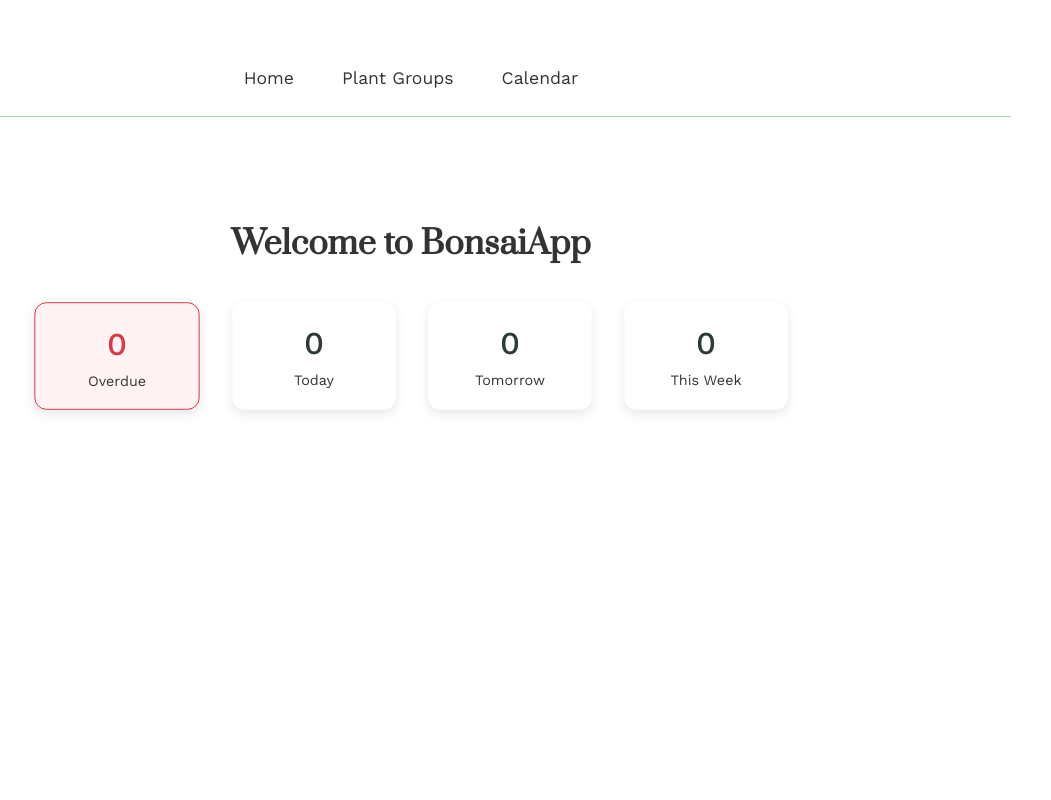
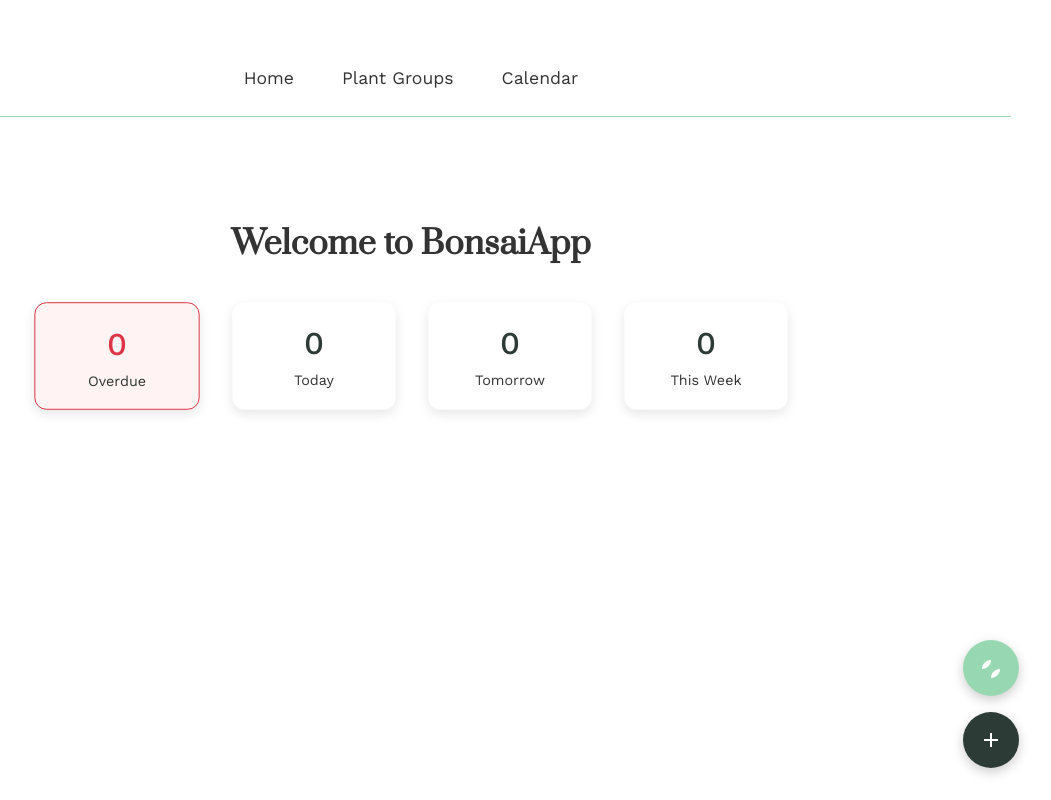
Before and after one commit to IronDingo/AmunBonsai-app, a React (Create React App) app: page / in a window 1280 px wide. Shown: the whole page, without its empty margins (229-1280 px from the left). Built offline with nearby package versions, Linux system fonts and the light colour scheme.

Commit message:
front page done

```diff
--- a/src/pages/Home.tsx
+++ b/src/pages/Home.tsx
@@ -2,6 +2,7 @@
 import { Task, PlantGroup, TaskType } from '../types/models';
 import { format, isToday, isTomorrow, isThisWeek, isPast, isFuture } from 'date-fns';
 import { TaskColors } from '../constants/taskColors';
+import { useNavigate } from 'react-router-dom';
 
 interface HomePageProps {
   tasks: Task[];
@@ -12,6 +13,7 @@
 
 const HomePage: React.FC<HomePageProps> = ({ tasks, groups, onTaskComplete, onTaskDelete }) => {
   const [focusedGroup, setFocusedGroup] = useState<string | null>(null);
+  const navigate = useNavigate();
 
   const getPlantName = (plantId: string) => {
     for (const group of groups) {
@@ -157,6 +159,27 @@
           )
         ))}
       </div>
+
+      <div className="floating-actions">
+        <button
+          className="floating-button secondary"
+          data-tooltip="Add New Plant"
+          onClick={() => navigate('/plants')}
+        >
+          <svg viewBox="0 0 24 24">
+            <path d="M12 22c4.97 0 9-4.03 9-9-4.97 0-9 4.03-9 9zm0-18c-4.97 0-9 4.03-9 9 4.97 0 9-4.03 9-9zm0 0c0 4.97 4.03 9 9 9-4.97 0-9-4.03-9-9z"/>
+          </svg>
+        </button>
+        <button
+          className="floating-button primary"
+          data-tooltip="Create New Task"
+          onClick={() => navigate('/calendar')}
+        >
+          <svg viewBox="0 0 24 24">
+            <path d="M19 13h-6v6h-2v-6H5v-2h6V5h2v6h6v2z"/>
+          </svg>
+        </button>
+      </div>
     </div>
   );
 };
--- a/src/styles/app.css
+++ b/src/styles/app.css
@@ -7,6 +7,12 @@
   --text: #333333;
   --background: #FFFFFF;
   --accent: #E6B17E;
+  --transition-fast: 0.2s cubic-bezier(0.4, 0, 0.2, 1);
+  --transition-medium: 0.3s cubic-bezier(0.4, 0, 0.2, 1);
+  --transition-slow: 0.5s cubic-bezier(0.4, 0, 0.2, 1);
+  --transition-all: all var(--transition-fast);
+  --transition-transform: transform var(--transition-fast);
+  --transition-opacity: opacity var(--transition-fast);
 }
 
 body {
@@ -57,7 +63,6 @@
   display: flex;
   flex-direction: column;
   background: white;
-  transition: all 0.2s ease;
 }
 
 .calendar-day:hover {
@@ -140,7 +145,6 @@
   align-items: center;
   color: white;
   cursor: pointer;
-  transition: transform 0.2s ease;
   white-space: nowrap;
   overflow: hidden;
   text-overflow: ellipsis;
@@ -217,7 +221,6 @@
   flex-wrap: wrap;
   gap: 2rem;
   padding: 2rem 0;
-  transition: all 0.3s ease-in-out;
 }
 
 .group-card {
@@ -227,7 +230,6 @@
   overflow: hidden;
   background: white;
   box-shadow: 0 8px 24px rgba(0,0,0,0.12);
-  transition: all 0.3s ease-in-out, flex-basis 0.5s ease-in-out;
   will-change: flex-basis;
   /* Add aspect ratio to force square */
   aspect-ratio: 1;
@@ -244,7 +246,6 @@
   aspect-ratio: auto;
   max-height: 600px;
   margin-bottom: 2rem;
-  transition: all 0.3s ease-in-out, flex-basis 0.5s ease-in-out;
 }
 
 .group-card.expanded .group-header {
@@ -302,7 +303,6 @@
   display: flex;
   gap: 0.5rem;
   opacity: 0;
-  transition: opacity 0.2s ease;
 }
 
 .group-card:hover .group-actions {
@@ -319,7 +319,6 @@
   display: flex;
   align-items: center;
   justify-content: center;
-  transition: all 0.2s ease;
 }
 
 .action-button:hover {
@@ -336,8 +335,6 @@
 .plant-list {
   max-height: 0;
   overflow: hidden;
-  transition: all 0.5s ease-in-out;
-  background: var(--background);
 }
 
 .group-card.expanded .plant-list {
@@ -358,7 +355,6 @@
   padding: 10px;
   margin: 10px 0;
   overflow: hidden;
-  transition: all 0.2s ease;
 }
 
 .plant-card.expanded {
@@ -432,7 +428,6 @@
   font-weight: 500;
   min-width: 120px;
   cursor: pointer;
-  transition: all 0.2s ease;
   background: transparent;
   color: #dc3545;
   border: 1px solid #dc3545;
@@ -471,8 +466,6 @@
   background: transparent;
   color: var(--secondary);
   font-weight: 500;
-  cursor: pointer;
-  transition: all 0.2s ease;
 }
 
 .add-plant-button:hover {
@@ -496,7 +489,6 @@
   text-decoration: none;
   color: var(--text);
   position: relative;
-  transition: all 0.2s ease;
 }
 
 .main-nav a::after {
@@ -507,7 +499,6 @@
   width: 0;
   height: 2px;
   background-color: var(--accent);
-  transition: all 0.2s ease;
 }
 
 .main-nav a:hover::after {
@@ -585,7 +576,6 @@
   font-weight: 500;
   min-width: 120px;
   cursor: pointer;
-  transition: all 0.2s ease;
 }
 
 .button-primary {
@@ -681,8 +671,6 @@
   color: white;
   border: none;
   border-radius: 4px;
-  cursor: pointer;
-  transition: all 0.2s ease;
 }
 
 .select-image-button:hover {
@@ -740,7 +728,6 @@
   align-items: center;
   justify-content: center;
   z-index: 1000;
-  transition: all 0.3s ease;
   animation: fadeIn 0.3s ease;
 }
 
@@ -790,7 +777,6 @@
   align-items: center;
   min-width: 100px;
   cursor: pointer;
-  transition: all 0.3s ease;
 }
 
 .summary-card .count {
@@ -850,7 +836,6 @@
 .tasks-container.has-focus .task-group {
   opacity: 0.3;
   transform: scale(0.98);
-  transition: all 0.3s ease;
 }
 
 .tasks-container.has-focus .task-group:has(.home-task-card) {
@@ -864,7 +849,6 @@
   border-radius: 16px;
   padding: 1.5rem;
   box-shadow: 0 8px 24px rgba(0,0,0,0.08);
-  transition: all 0.3s cubic-bezier(0.4, 0, 0.2, 1);
   position: relative;
   overflow: hidden;
   max-height: 400px;
@@ -887,74 +871,47 @@
 .task-list {
   flex: 1;
   overflow-y: auto;
-  padding-right: 1rem;
-  margin-right: -1rem;
+  padding-right: 0.5rem;
+  margin-right: -0.5rem;
   padding-top: 0.5rem;
+  scroll-snap-type: y mandatory;
   scroll-behavior: smooth;
-  -webkit-overflow-scrolling: touch; /* Smooth scrolling on iOS */
+  -webkit-overflow-scrolling: touch;
 }
 
 .task-list::-webkit-scrollbar {
   width: 8px;
-  height: 8px;
-  background-color: transparent;
 }
 
 .task-list::-webkit-scrollbar-track {
-  background: transparent;
+  background: rgba(0,0,0,0.03);
   border-radius: 4px;
-  margin: 4px 0;
+  margin: 2px;
 }
 
 .task-list::-webkit-scrollbar-thumb {
   background: var(--secondary);
   border-radius: 4px;
   border: 2px solid transparent;
-  background-clip: content-box;
-  transition: all 0.2s ease;
+  background-clip: padding-box;
 }
 
 .task-list::-webkit-scrollbar-thumb:hover {
   background: var(--primary);
   border: 2px solid transparent;
-  background-clip: content-box;
+  background-clip: padding-box;
 }
 
 /* Add fade effect for scrollable content */
-.task-group::before,
 .task-group::after {
   content: '';
   position: absolute;
+  bottom: 0;
   left: 0;
   right: 0;
   height: 40px;
+  background: linear-gradient(transparent, white);
   pointer-events: none;
-  z-index: 1;
-  transition: opacity 0.2s ease;
-}
-
-.task-group::before {
-  top: 60px; /* Below the header */
-  background: linear-gradient(to bottom, white, transparent);
-  opacity: 0;
-}
-
-.task-group::after {
-  bottom: 0;
-  background: linear-gradient(to top, white, transparent);
-  opacity: 0;
-}
-
-.task-group:hover::before,
-.task-group:hover::after {
-  opacity: 1;
-}
-
-.task-group.scrolled-top::before {
-  opacity: 0;
-}
-
-.task-group.scrolled-bottom::after {
   opacity: 0;
 }
 
@@ -982,15 +939,18 @@
   border-radius: 8px;
   margin-bottom: 0.5rem;
   border-left: 4px solid;
-  transition: transform 0.2s ease;
-}
-
-.home-task-card:hover {
-  transform: translateX(4px);
+  height: 80px; /* Fixed height for consistent scrolling */
+  box-sizing: border-box;
+  scroll-snap-align: start;
+  scroll-snap-stop: always;
 }
 
 .task-main {
   flex: 1;
+  display: flex;
+  flex-direction: column;
+  justify-content: center;
+  min-width: 0; /* Allows text truncation to work */
 }
 
 .task-header {
@@ -1003,6 +963,10 @@
 .plant-name {
   font-weight: 500;
   color: var(--primary);
+  white-space: nowrap;
+  overflow: hidden;
+  text-overflow: ellipsis;
+  max-width: 200px;
 }
 
 .task-date {
@@ -1018,7 +982,9 @@
 .task-notes {
   font-size: 0.8rem;
   color: #666;
-  margin-top: 0.25rem;
+  white-space: nowrap;
+  overflow: hidden;
+  text-overflow: ellipsis;
 }
 
 .task-actions {
@@ -1108,4 +1074,104 @@
   color: var(--primary);
 }
 
-/* ...existing styles... */
+/* Base transitions for interactive elements */
+.calendar-day,
+.task-indicator,
+.action-button,
+.group-card,
+.plant-card,
+.button-primary,
+.button-secondary,
+.button-delete,
+.add-plant-button,
+.main-nav a,
+.summary-card,
+.home-task-card {
+  transition: var(--transition-all);
+}
+
+/* Special cases that need different timing */
+.group-card.expanded {
+  transition:
+    transform var(--transition-medium),
+    box-shadow var(--transition-medium),
+    flex-basis var(--transition-slow);
+}
+
+.plant-list {
+  transition: all var(--transition-slow);
+}
+
+.task-group::before,
+.task-group::after {
+  transition: opacity var(--transition-fast);
+}
+
+/* Remove transition declarations from individual selectors and keep only unique properties */
+
+/* Floating Action Buttons */
+.floating-actions {
+  position: fixed;
+  right: 2rem;
+  bottom: 2rem;
+  display: flex;
+  flex-direction: column;
+  gap: 1rem;
+  z-index: 1000;
+}
+
+.floating-button {
+  width: 56px;
+  height: 56px;
+  border-radius: 50%;
+  border: none;
+  color: white;
+  cursor: pointer;
+  display: flex;
+  align-items: center;
+  justify-content: center;
+  box-shadow: 0 4px 12px rgba(0,0,0,0.2);
+  position: relative;
+  transition: var(--transition-all);
+}
+
+.floating-button.primary {
+  background: var(--primary);
+}
+
+.floating-button.secondary {
+  background: var(--secondary);
+}
+
+.floating-button:hover {
+  transform: translateY(-4px) scale(1.05);
+  box-shadow: 0 6px 16px rgba(0,0,0,0.3);
+}
+
+.floating-button::before {
+  content: attr(data-tooltip);
+  position: absolute;
+  right: calc(100% + 1rem);
+  top: 50%;
+  transform: translateY(-50%);
+  padding: 0.5rem 1rem;
+  background: rgba(0,0,0,0.8);
+  color: white;
+  border-radius: 4px;
+  font-size: 0.9rem;
+  white-space: nowrap;
+  opacity: 0;
+  pointer-events: none;
+  transition: var(--transition-all);
+}
+
+.floating-button:hover::before {
+  opacity: 1;
+  transform: translateY(-50%) translateX(-0.5rem);
+}
+
+.floating-button svg {
+  width: 24px;
+  height: 24px;
+  fill: currentColor;
+}
```
